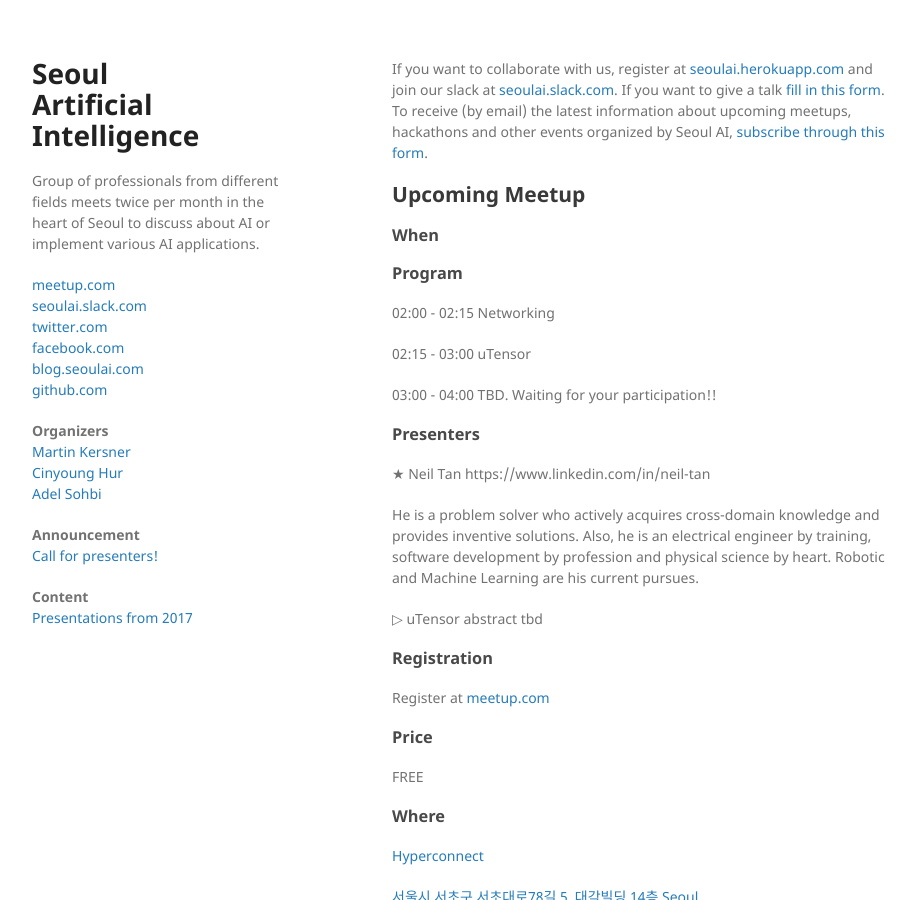
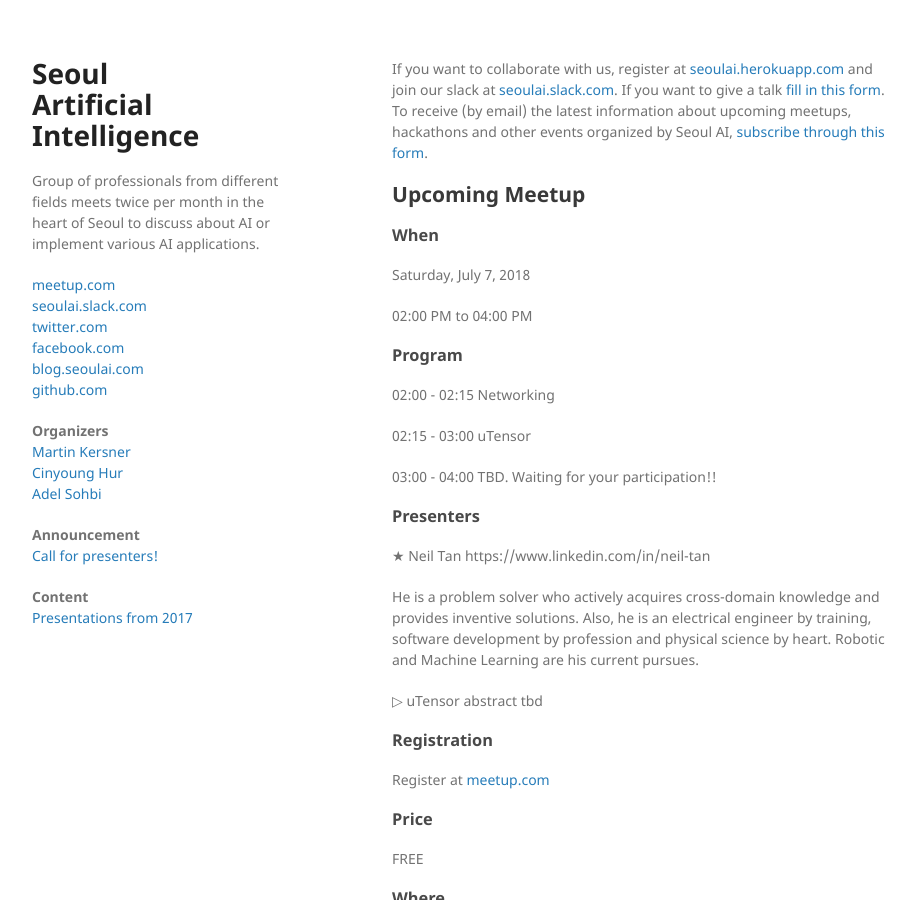
Before and after one commit to martinkersner/seoul-artificial-intelligence-meetup, a Jekyll site: the page built from docs/index.md, in a window 1280 px wide and 900 px high. Shown: the whole window, without its empty margins (178-1094 px from the left). Built offline with Jekyll 4.4.1, drawn with Linux system fonts in a browser that asks for light colours.

Commit message:
meetup july 7, 2018

```diff
--- a/docs/index.md
+++ b/docs/index.md
@@ -11,6 +11,10 @@
 <!--## Seoul AI Hackathon-->
 
 ### When
+
+Saturday, July 7, 2018
+
+02:00 PM to 04:00 PM
 
 ### Program
 
```
